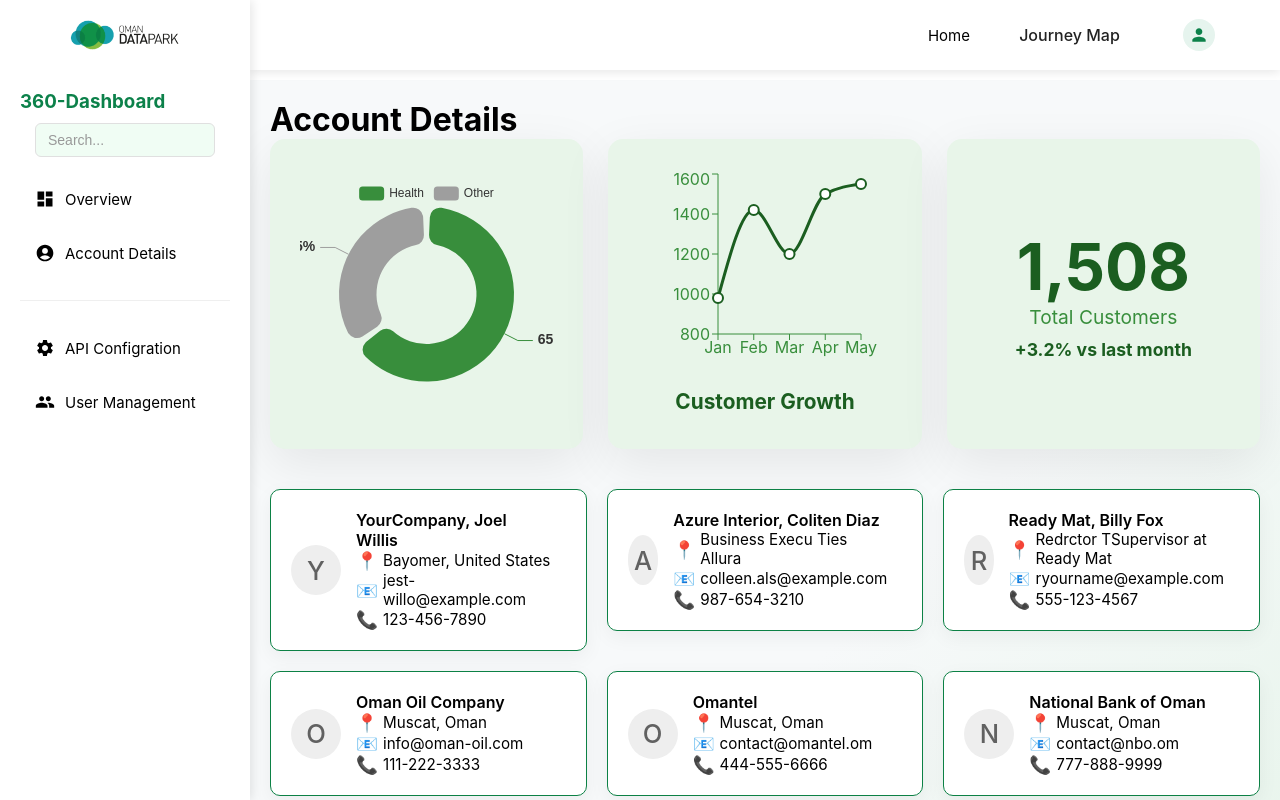
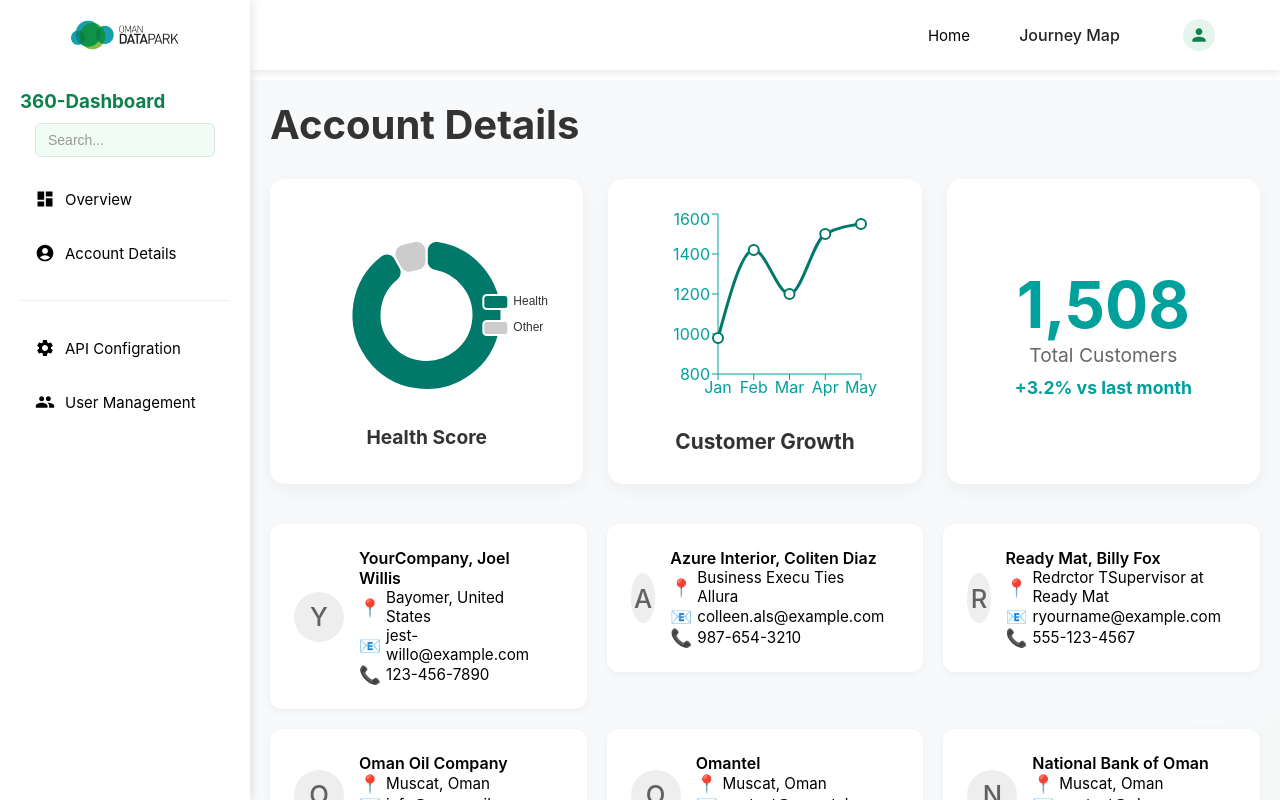
Before and after one commit to Hajeer51/ODP---CUSTOMER-EXP, a React (Create React App) app: page /account-details in a window 1280 px wide. Both pictures are taken after typing "name@example.com", "Sample123" into the empty fields and a click on the button "Sign In". Shown: the top 800 px of the page. Built offline with nearby package versions, Linux system fonts and the light colour scheme.

Commit message:
initial commit

```diff
--- a/src/components/AccessSourceChart.tsx
+++ b/src/components/AccessSourceChart.tsx
@@ -1,43 +1,45 @@
 import React, { useEffect, useRef } from 'react';
 import * as echarts from 'echarts';
-import type { EChartsType } from 'echarts';
 
-const AccessSourceChart = () => {
+interface AccessSourceChartProps {
+  healthScore?: number;
+}
+
+const AccessSourceChart: React.FC<AccessSourceChartProps> = ({ healthScore = 92 }) => {
   const chartRef = useRef<HTMLDivElement>(null);
 
   useEffect(() => {
-    let chartInstance: EChartsType | null = null;
-
+    let chartInstance: echarts.ECharts | undefined;
     if (chartRef.current) {
       chartInstance = echarts.init(chartRef.current);
-
       const option = {
         tooltip: {
-          trigger: 'item'
+          trigger: 'item',
+          formatter: '{a} <br/>{b}: {c} ({d}%)'
         },
         legend: {
-          top: '5%',
-          left: 'center'
+          orient: 'vertical',
+          top: 'center',
+          right: 'right',
+          data: ['Health', 'Other'],
+          textStyle: {
+            color: '#333'
+          }
         },
         series: [
           {
-            name: 'Access From',
+            name: 'Health Score',
             type: 'pie',
-            radius: ['40%', '70%'],
+            radius: ['45%', '75%'],
             avoidLabelOverlap: false,
-            padAngle: 5,
             itemStyle: {
-              borderRadius: 10
+              borderRadius: 10,
+              borderColor: '#fff',
+              borderWidth: 2
             },
             label: {
-              show: true,
-              formatter: '{d}%',
-              position: 'outer',
-              alignTo: 'labelLine',
-              bleedMargin: 5,
-              fontSize: 14,
-              fontWeight: 'bold',
-              color: '#333'
+              show: false,
+              position: 'center'
             },
             emphasis: {
               label: {
@@ -47,26 +49,41 @@
               }
             },
             labelLine: {
-              show: true
+              show: false
             },
             data: [
-              { value: 65, name: 'Health' },
-              { value: 35, name: 'Other' }
-            ],
-            color: ['#388e3c', '#9e9e9e']
+              { value: healthScore, name: 'Health', itemStyle: { color: '#00796b' } },
+              { value: 100 - healthScore, name: 'Other', itemStyle: { color: '#cccccc' } }
+            ]
           }
         ]
       };
+      chartInstance.setOption(option);
 
-      chartInstance.setOption(option);
+      const handleResize = () => {
+        chartInstance?.resize();
+      };
+
+      window.addEventListener('resize', handleResize);
+
+      return () => {
+        window.removeEventListener('resize', handleResize);
+        if (chartInstance) {
+          chartInstance.dispose();
+        }
+      };
     }
 
     return () => {
-      chartInstance?.dispose();
+      if (chartInstance) {
+        chartInstance.dispose();
+      }
     };
-  }, []);
+  }, [healthScore]);
 
-  return <div ref={chartRef} style={{ width: '100%', height: '250px' }}></div>;
+  return (
+    <div style={{ width: '100%', height: '200px' }} ref={chartRef}></div>
+  );
 };
 
 export default AccessSourceChart;
--- a/src/pages/AccountDetailsPage.tsx
+++ b/src/pages/AccountDetailsPage.tsx
@@ -27,28 +27,29 @@
           <div style={{ display: 'grid', gridTemplateColumns: 'repeat(auto-fit, minmax(250px, 1fr))', gap: '25px', marginBottom: '40px' }}> {/* Increased gap and bottom margin */}
 
             {/* Access Source Chart */}
-            <div className="account-details-card" style={{ display: 'flex', flexDirection: 'column', alignItems: 'center', justifyContent: 'center', padding: '30px', borderRadius: '15px', border: 'none', boxShadow: '0 15px 50px rgba(0, 0, 0, 0.08)', backgroundColor: '#e8f5e9' }}> {/* Light green background */}
+            <div className="account-details-card" style={{ display: 'flex', flexDirection: 'column', alignItems: 'center', justifyContent: 'center', padding: '30px', borderRadius: '15px', border: 'none', boxShadow: '0 6px 20px rgba(0,0,0,0.05)', backgroundColor: '#ffffff' }}> {/* White background and subtle shadow */}
                <AccessSourceChart /> {/* Replaced Health Score chart with ECharts component */}
+               <div style={{ fontSize: '1.2rem', fontWeight: '700', color: '#333', marginTop: '10px' }}>Health Score</div>
             </div>
 
             {/* Customer Growth Chart */}
-            <div className="account-details-card" style={{ padding: '30px', borderRadius: '15px', border: 'none', boxShadow: '0 15px 50px rgba(0, 0, 0, 0.08)', backgroundColor: '#e8f5e9', display: 'flex', flexDirection: 'column' }}> {/* Light green background */}
+            <div className="account-details-card" style={{ padding: '30px', borderRadius: '15px', border: 'none', boxShadow: '0 6px 20px rgba(0,0,0,0.05)', backgroundColor: '#ffffff', display: 'flex', flexDirection: 'column' }}> {/* White background and subtle shadow */}
               <ResponsiveContainer width="100%" height={200}>
                 <LineChart data={customerGrowthData} margin={{ top: 5, right: 30, left: 20, bottom: 5 }}>
-                  <XAxis dataKey="name" stroke="#388e3c" /> {/* Styled XAxis with medium green */}
-                  <YAxis stroke="#388e3c" domain={[800, 'auto']} /> {/* Styled YAxis with medium green, starting from 800 */}
+                  <XAxis dataKey="name" stroke="#00a09d" /> {/* Styled XAxis with teal */}
+                  <YAxis stroke="#00a09d" domain={[800, 'auto']} /> {/* Styled YAxis with teal, starting from 800 */}
                   <Tooltip />
-                  <Line type="monotone" dataKey="customers" stroke="#1B5E20" strokeWidth={3} dot={{ stroke: '#1B5E20', strokeWidth: 2, r: 5 }} activeDot={{ r: 7, stroke: '#1B5E20', strokeWidth: 2 }} /> {/* Styled Line and dots with dark green color */}
+                  <Line type="monotone" dataKey="customers" stroke="#00796b" strokeWidth={3} dot={{ stroke: '#00796b', strokeWidth: 2, r: 5 }} activeDot={{ r: 7, stroke: '#00796b', strokeWidth: 2 }} /> {/* Styled Line and dots with darker teal/green color */}
                 </LineChart>
               </ResponsiveContainer>
-              <h3 style={{ fontSize: '1.3rem', fontWeight: 700, color: '#1b5e20' , marginTop: '20px', textAlign: 'center' }}>Customer Growth</h3> {/* Moved title below chart, adjusted margin and centered */}
+              <h3 style={{ fontSize: '1.3rem', fontWeight: 700, color: '#333' , marginTop: '20px', textAlign: 'center' }}>Customer Growth</h3> {/* Dark grey text for title */}
             </div>
 
             {/* Total Customers Stat */}
-            <div className="account-details-card" style={{ padding: '30px', borderRadius: '15px', border: 'none', boxShadow: '0 15px 50px rgba(0, 0, 0, 0.08)', backgroundColor: '#e8f5e9', display: 'flex', flexDirection: 'column', alignItems: 'center', justifyContent: 'center' }}> {/* Light green background */}
-               <div style={{ fontSize: '4rem', fontWeight: 'bold', color: '#1b5e20' }}>1,508</div> {/* Larger font with dark green color */}
-               <div style={{ fontSize: '1.2rem', color: '#388e3c', marginBottom: '10px' }}>Total Customers</div> {/* Adjusted color and margin to a medium green */}
-               <div style={{ fontSize: '1.1rem', color: '#1b5e20', fontWeight: '700' }}>+3.2% vs last month</div> {/* Dark green color and bolder font for percentage */}
+            <div className="account-details-card" style={{ padding: '30px', borderRadius: '15px', border: 'none', boxShadow: '0 6px 20px rgba(0,0,0,0.05)', backgroundColor: '#ffffff', display: 'flex', flexDirection: 'column', alignItems: 'center', justifyContent: 'center' }}> {/* White background and subtle shadow */}
+               <div style={{ fontSize: '4rem', fontWeight: 'bold', color: '#00a09d' }}>1,508</div> {/* Teal color for number */}
+               <div style={{ fontSize: '1.2rem', color: '#666', marginBottom: '10px' }}>Total Customers</div> {/* Light grey text */}
+               <div style={{ fontSize: '1.1rem', color: '#00a09d', fontWeight: '700' }}>+3.2% vs last month</div> {/* Teal color and bolder font for percentage */}
             </div>
 
           </div>
@@ -67,11 +68,19 @@
                { name: 'Beth Evans', title: 'United States', email: 'bothovarie@example.com', phone: '123-123-1234', avatar: null },
                { name: 'Your logo', title: 'Vendor / Office Supplies', email: 'yourname@yourcompany.com', phone: '234-234-2345', avatar: null },
                { name: 'My Company', title: 'Sair Francsso, Unities', email: 'yourname@yourcompany.com', phone: '345-345-3456', avatar: null },
-
-
+               { name: 'Global Tech Solutions', title: 'New York, USA', email: 'info@globaltech.com', phone: '100-200-3000', avatar: null },
+               { name: 'Innovate Systems', title: 'London, UK', email: 'contact@innovate.co.uk', phone: '101-202-3030', avatar: null },
+               { name: 'Future Forward Inc.', title: 'Tokyo, Japan', email: 'sales@futurefwd.jp', phone: '102-203-3040', avatar: null },
+               { name: 'Apex Ventures', title: 'Sydney, Australia', email: 'support@apex.au', phone: '103-204-3050', avatar: null },
+               { name: 'Quantum Innovations', title: 'Berlin, Germany', email: 'hello@quantum.de', phone: '104-205-3060', avatar: null },
+               { name: 'Digital Dynamics', title: 'Paris, France', email: 'contact@digitaldyn.fr', phone: '105-206-3070', avatar: null },
+               { name: 'Bright Spark Solutions', title: 'Toronto, Canada', email: 'info@brightspark.ca', phone: '106-207-3080', avatar: null },
+               { name: 'Pinnacle Corp', title: 'Dubai, UAE', email: 'office@pinnacle.ae', phone: '107-208-3090', avatar: null },
+               { name: 'Horizon Enterprises', title: 'Singapore', email: 'reachus@horizon.sg', phone: '108-209-3100', avatar: null },
+               { name: 'Elite Strategies', title: 'Rio de Janeiro, Brazil', email: 'client@elite.br', phone: '109-210-3110', avatar: null },
             ].map((contact, index) => (
               <Link to="/crm" key={index} style={{ textDecoration: 'none', color: 'inherit' }}> {/* Wrap card with Link and remove underline */}
-                <div style={{ background: '#ffffff', borderRadius: '10px', boxShadow: '0 6px 20px rgba(0,0,0,0.05)', padding: '20px', display: 'flex', alignItems: 'center', gap: '15px', border: '1px solid #0c8145' }}> {/* White background and green border */}
+                <div style={{ background: '#ffffff', borderRadius: '12px', boxShadow: '0 2px 8px rgba(0,0,0,0.05)', padding: '24px', display: 'flex', alignItems: 'center', gap: '15px' }}> {/* White background, updated border radius, softer shadow, and increased padding, removed border */}
                    {/* Avatar */}
                    <div style={{ width: '50px', height: '50px', borderRadius: '50%', background: '#eeeeee', display: 'flex', alignItems: 'center', justifyContent: 'center', overflow: 'hidden' }}>
                       <span style={{ fontSize: '1.6rem', fontWeight: '500', color: '#616161' }}>{contact.name.charAt(0)}</span> {/* Adjusted font weight and color for initial text */}
--- a/src/styles/Dashboard.css
+++ b/src/styles/Dashboard.css
@@ -758,3 +758,52 @@
   background: linear-gradient(90deg, #169ba6 0%, #27ae60 100%);
   margin-top: 4px;
 }
+
+.contact-card {
+  display: flex;
+  align-items: center;
+  gap: 15px;
+  border: 1px solid transparent;
+  transition: border-color 0.3s ease;
+}
+
+.contact-card:hover {
+  background-color: rgba(12, 129, 74, 0.1);
+  border-color: #0c814a;
+  box-shadow: 0 4px 12px rgba(0,0,0,0.1);
+  transform: translateY(-2px);
+}
+
+.contact-card-avatar {
+  width: 36px;
+  height: 36px;
+  border-radius: 50%;
+  background: #169ba615;
+  color: #169ba6;
+  font-weight: 700;
+  display: flex;
+  align-items: center;
+  justify-content: center;
+  flex-shrink: 0;
+}
+
+.contact-card:hover .contact-info-item .icon {
+    color: #0c814a; /* Green color on hover */
+}
+
+.contact-card:hover .contact-card-name {
+    color: #0c814a; /* Green color for name on hover */
+}
+
+/* Titles */
+h1 {
+    color: #333;
+    margin-bottom: 30px;
+    font-size: 2.5rem;
+}
+
+h3 {
+    color: #333;
+}
+
+/* Recharts overrides for consistent styling */
```
